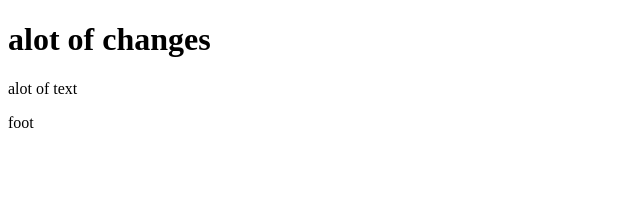
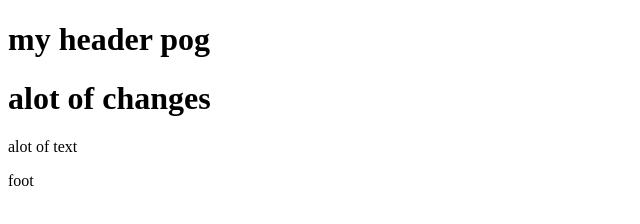
Before and after one commit to mostafa-alizadeh/Git-Project1, a plain HTML site: page index.html in a window 1280 px wide. Shown: the whole page, without its empty margins (0-640 px from the left). Drawn offline with Linux system fonts and the light colour scheme.

Commit message:
git ignore created

```diff
--- a/index.html
+++ b/index.html
@@ -6,6 +6,9 @@
     <title>Document</title>
 </head>
 <body>
+    <header>
+        <h1> my header pog </h1>
+    </header>
     <h1>alot of changes</h1>
     <p> alot of text</p>
     <footer>
```
Also changed, not shown: 1 other file.
